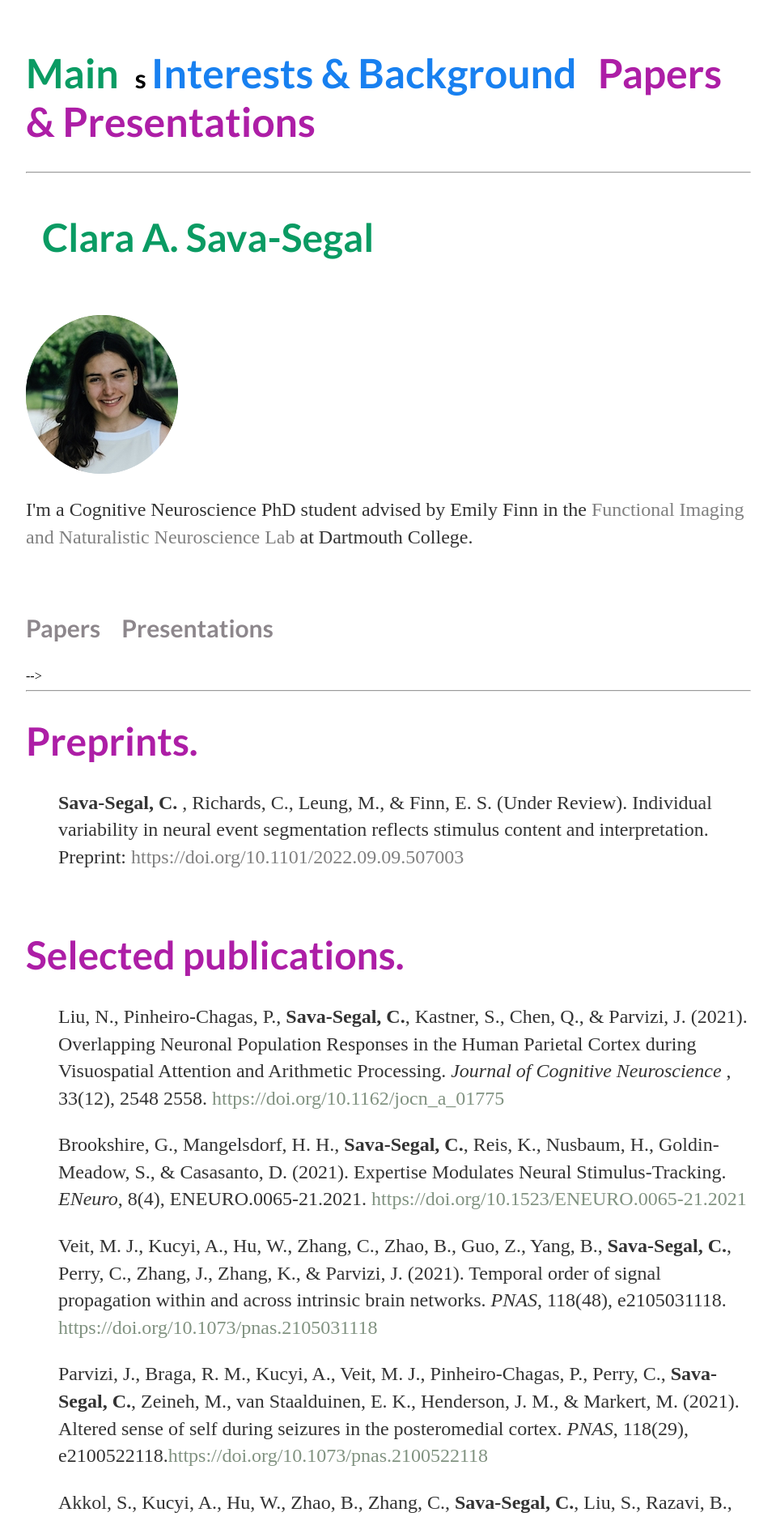
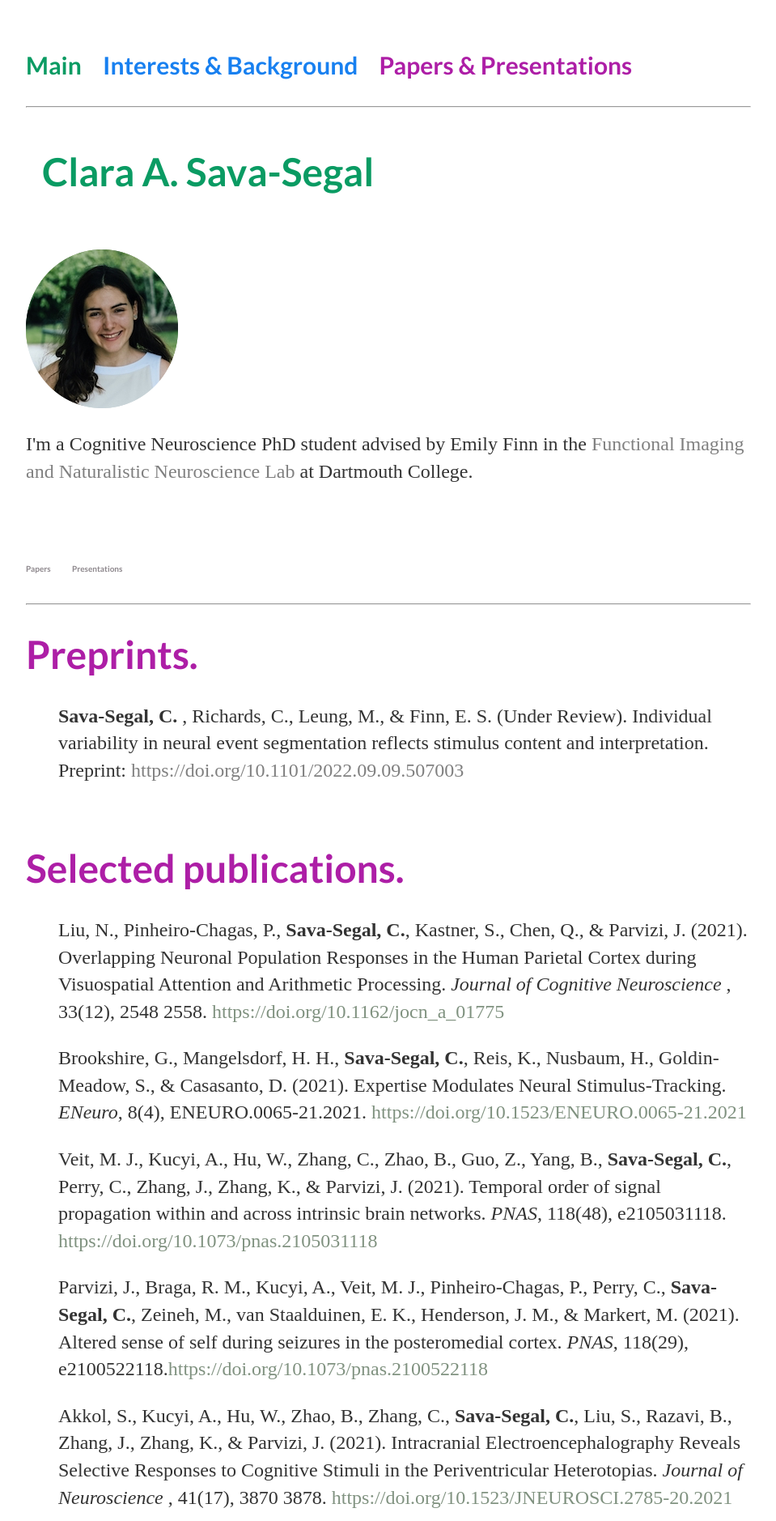
Before and after one commit to csavasegal/csavasegal.github.io, a Jekyll site: the page built from pp.html, in a window 1280 px wide. Shown: the top 1878 px of the page at 81% size, without its empty margins (160-1119 px from the left). Built offline with Jekyll 4.4.1, drawn with Linux system fonts in a browser that asks for light colours.

Commit message:
Add files via upload

```diff
--- a/_layouts/default.html
+++ b/_layouts/default.html
@@ -11,9 +11,9 @@
 			<nav>
 
                  <ul>
-					<li><a href="index.html"> <span style="color:rgb(10, 155, 99); font-size: 50px;"></spanstyle>Main</span></a></li>s
-                    <li><a href="ib.html"> <span style="color:rgb(24, 128, 240); font-size: 50px;"></spanstyle>Interests & Background</span></a></li>
-					<li><a href="pp.html"> <span style="color:rgb(173, 30, 166); font-size: 50px;"></spanstyle>Papers & Presentations</span></a></li>
+					<li><a href="index.html"> <span style="color:rgb(10, 155, 99); font-size: 30px;"></spanstyle>Main</span></a></li>
+                    <li><a href="ib.html"> <span style="color:rgb(24, 128, 240); font-size: 30px;"></spanstyle>Interests & Background</span></a></li>
+					<li><a href="pp.html"> <span style="color:rgb(173, 30, 166); font-size: 30px;"></spanstyle>Papers & Presentations</span></a></li>
 
 					<!-- <li><a href="#preprints"> <span style="color:rgb(173, 30, 166)"></spanstyle>Papers</span></a></li> -->
 
--- a/css/main.css
+++ b/css/main.css
@@ -49,6 +49,7 @@ ul ul {
     font-size: 100%;
   }
 header {
+    position: fixed;
     background-color: rgb(37, 91, 142);
     /* background-image: url("../images/paper.gif"); */
     height:100px;
--- a/pp.html
+++ b/pp.html
@@ -6,8 +6,8 @@ title: Clara A. Sava-Segal
 <nav>
 
     <ul>
-       <li><a href="#preprints"> <span style="color:rgb(141, 135, 140); font-size: 30px;"></spanstyle>Papers</span></a></li>
-       <li><a href="#talks"> <span style="color:rgb(141, 135, 140); font-size: 30px;"></spanstyle>Presentations</span></a></li>
+       <li><a href="#preprints"> <span style="color:rgb(141, 135, 140); font-size: 10px;"></spanstyle>Papers</span></a></li>
+       <li><a href="#talks"> <span style="color:rgb(141, 135, 140); font-size: 10px;"></spanstyle>Presentations</span></a></li>
 
 
     </ul>
@@ -26,7 +26,7 @@ title: Clara A. Sava-Segal
     <img src="img/sava-segal_clara.png" alt="profile_pic">
     <p> I'm a Cognitive Neuroscience PhD student advised by Emily Finn in the <a href = "https://thefinnlab.github.io/research/" style="color: grey" >Functional Imaging and Naturalistic Neuroscience Lab</a> at Dartmouth College.  </a></p>
     <br>
-</div>/.blurb --> -->
+</div>/.blurb -->
 
 <!-- <a href="#background">Relevant background</a>
 <a href="#researchint">Research interests</a> -->
```
